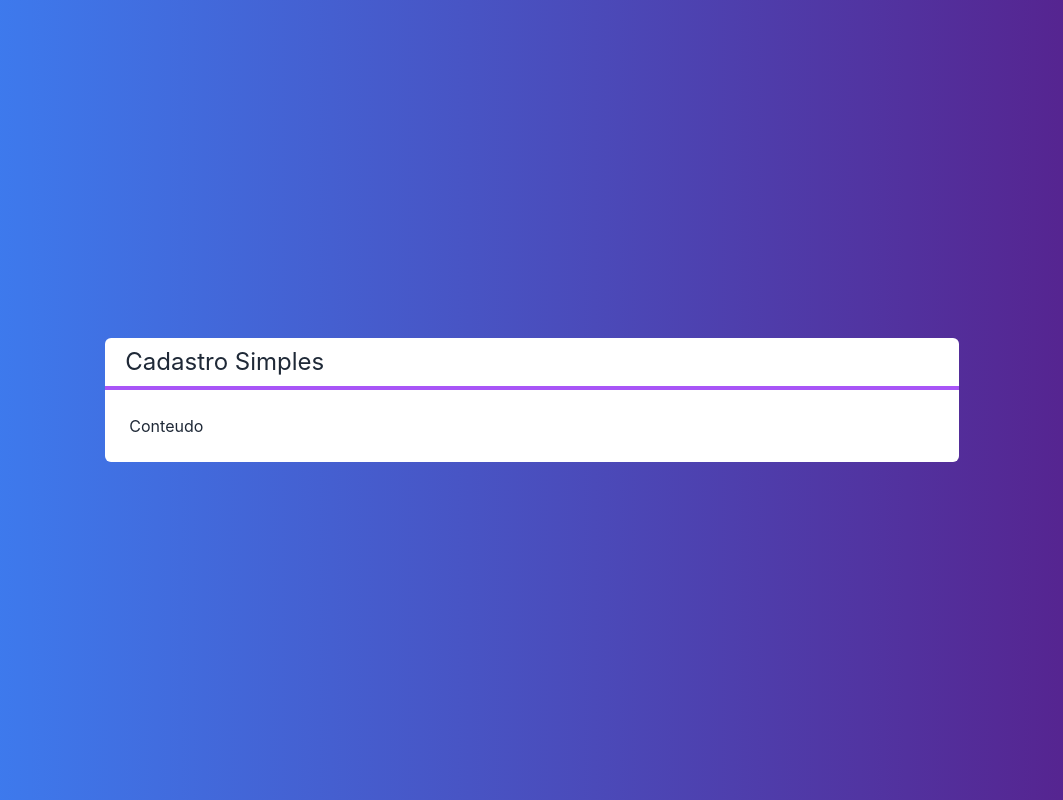
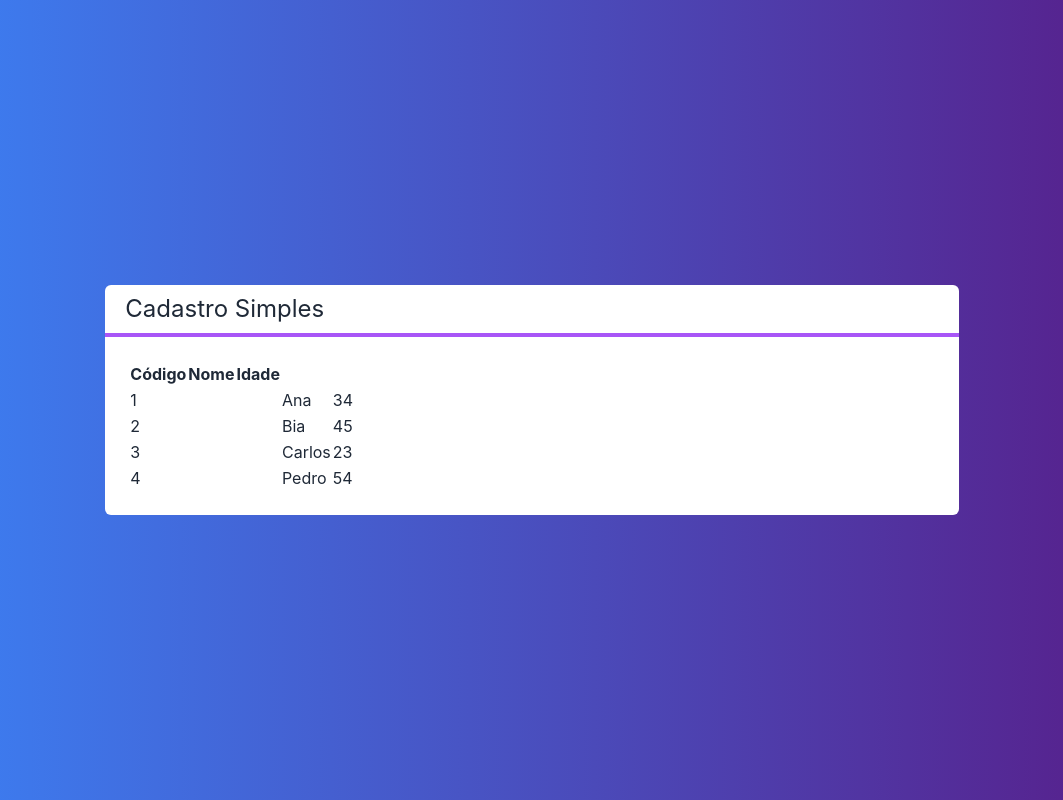
Before and after one commit to LeticiaLopess/next-crud, a Next.js app: page / in a window 1280 px wide. Shown: the whole page, without its empty margins (108-1171 px from the left). Built offline with nearby package versions, Linux system fonts and the light colour scheme.

Commit message:
dados + cabeçalho da tabela

```diff
--- /dev/null
+++ b/src/components/Tabela.tsx
@@ -0,0 +1,43 @@
+import Cliente from "../core/Cliente"
+
+interface TabelaProps {
+    clientes: Cliente[]
+}
+
+export default function Tabela(props: TabelaProps) {
+
+    function renderizarCabecalho() {
+        return (
+            <table>
+                <tr>
+                    <th>Código</th>
+                    <th>Nome</th>
+                    <th>Idade</th>
+                </tr>
+            </table>
+        )
+    }
+
+    function renderizarDados() {
+        return props.clientes?.map((cliente, i) => {
+            return (
+                <tr key={cliente.id}>
+                    <td>{cliente.id}</td>
+                    <td>{cliente.nome}</td>
+                    <td>{cliente.idade}</td>
+                </tr>
+            )
+        })
+    }
+
+    return (
+        <table>
+            <thead>
+                {renderizarCabecalho()}
+            </thead>
+            <tbody>
+                {renderizarDados()}
+            </tbody>
+        </table>
+    )
+}
--- a/src/core/Cliente.ts
+++ b/src/core/Cliente.ts
@@ -1,11 +1,11 @@
-// dompinio da aplicação
+// dominio da aplicação
 
 export default class Cliente {
     #id?: string
     #nome?: string
     #idade?: number
 
-    constructor(nome:string, idade: number, id: string = null) {
+    constructor(nome:string, idade: number, id: string = '') {
         this.#nome = nome
         this.#idade = idade
         this.#id = id
--- a/src/pages/index.tsx
+++ b/src/pages/index.tsx
@@ -1,9 +1,20 @@
 import Head from 'next/head'
 import Image from 'next/image'
 import Layout from '../components/Layout'
+import Tabela from '../components/Tabela'
+import Cliente from '../core/Cliente'
 import styles from '../styles/Home.module.css'
 
 export default function Home() {
+
+  const clientes = [
+    new Cliente('Ana', 34, '1'),
+    new Cliente('Bia', 45, '2'),
+    new Cliente('Carlos', 23, '3'),
+    new Cliente('Pedro', 54, '4'),
+
+  ]
+
   return (
     <div className={`
     flex justify-center items-center h-screen
@@ -11,7 +22,7 @@
     text-black
     `}>
       <Layout titulo="Cadastro Simples">
-        <span>Conteudo</span>
+        <Tabela clientes={clientes} />
       </Layout>
     </div>
   )
```
